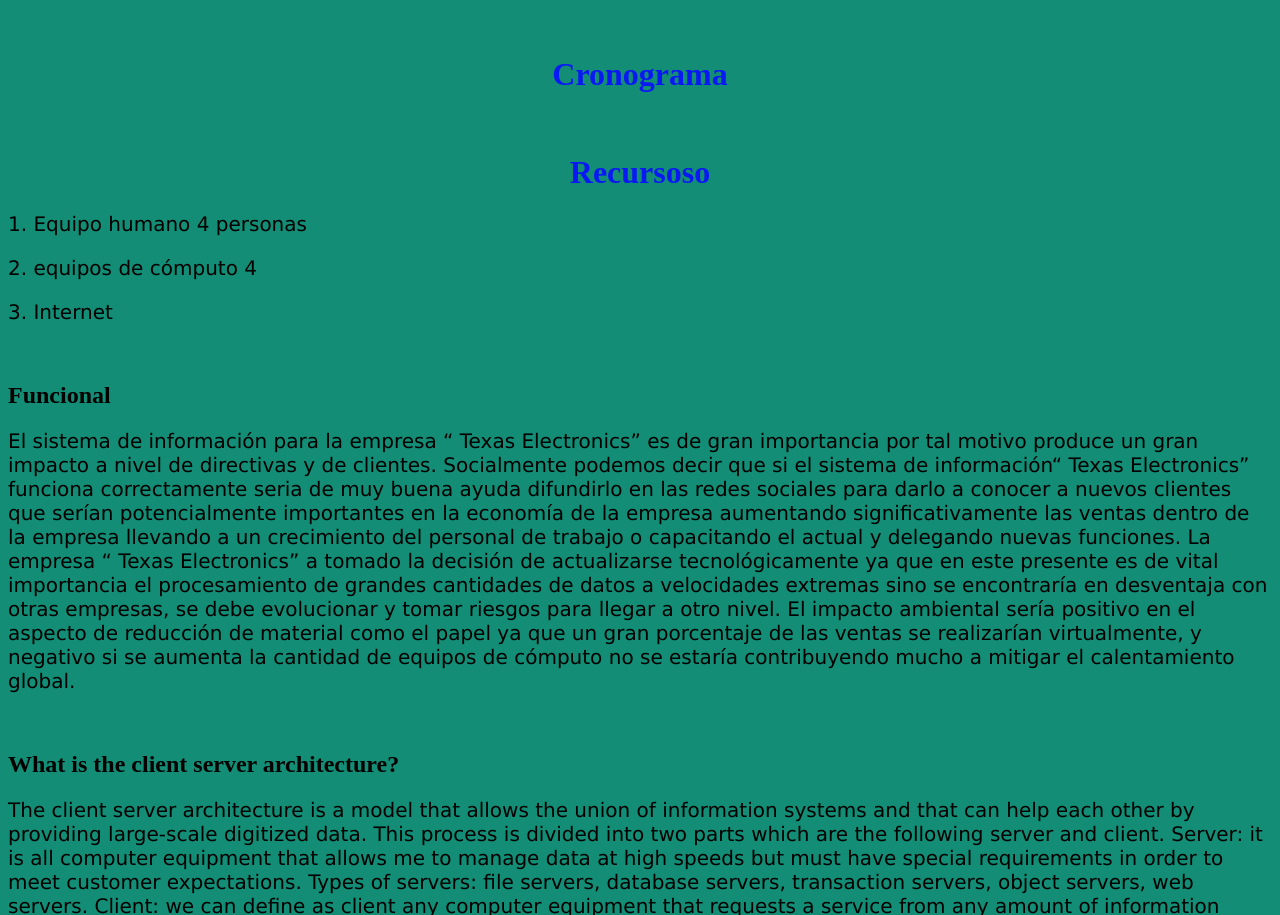
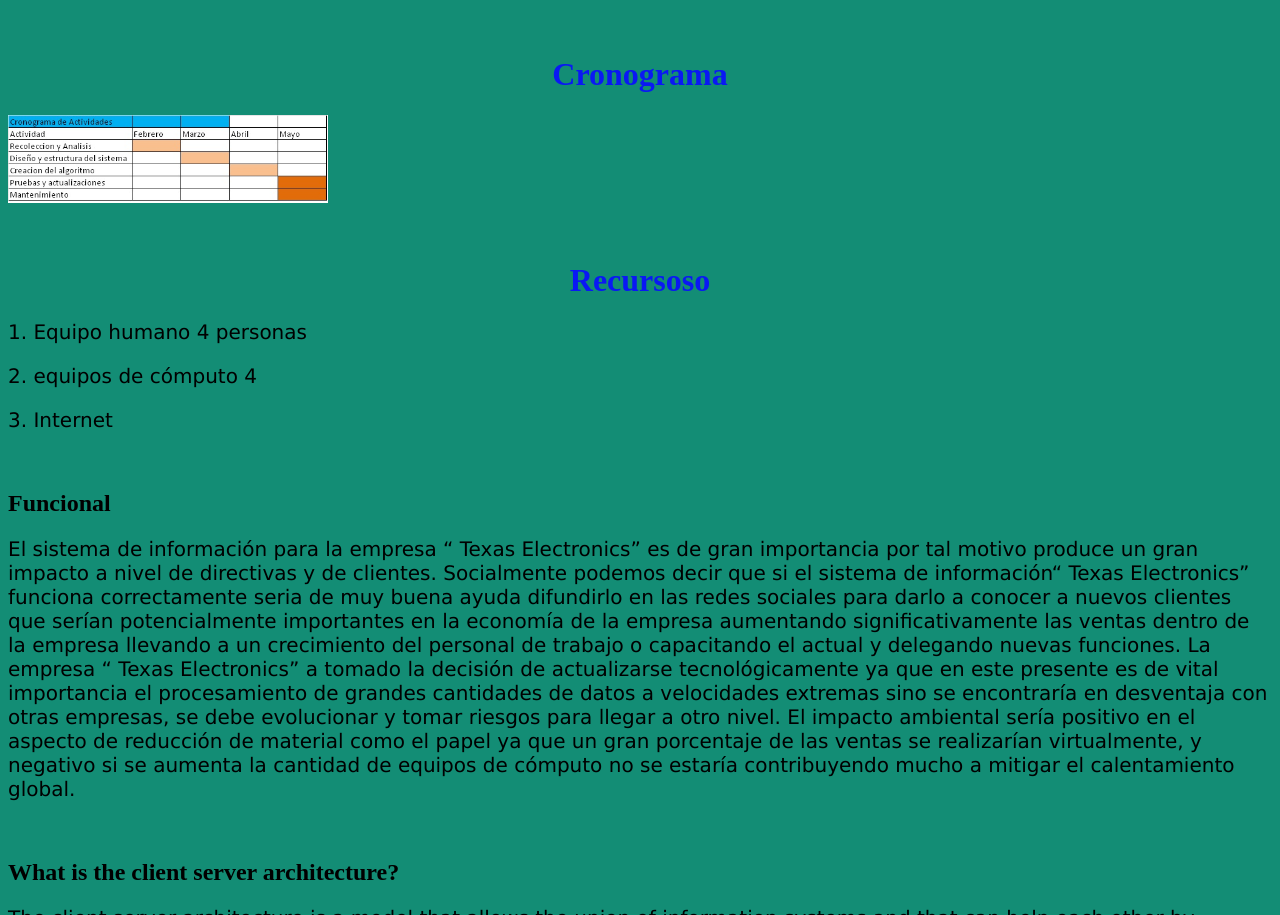
Before and after one commit to sirduque/pretarea, a plain HTML site: page propuesta web.html in a window 1280 px wide. Shown: the part 2180-3095 px from the top of the page. Drawn offline with Linux system fonts and the light colour scheme.

Commit message:
Propuesta 2

```diff
--- a/propuesta web.html
+++ b/propuesta web.html
@@ -190,7 +190,7 @@ Controlar las compras a proveedores, ventas al público, inventarios, y cálculo
 <br>
 
 <h1>Cronograma</h1>
-<P></P>
+<p><img src="img/figura7.jpg" align="center"width="320"></p>
 <br>
 
 <h1>Recursoso</h1>
```
Also changed, not shown: img/figura7.jpg (added), 1 other file.
